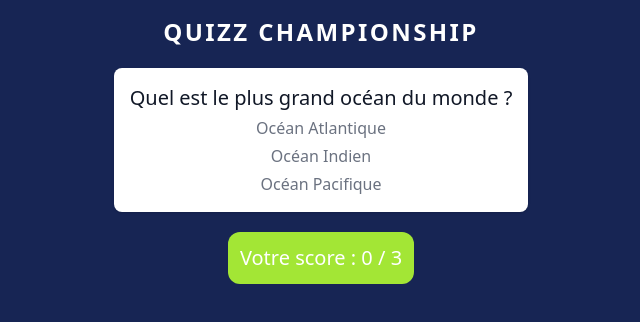
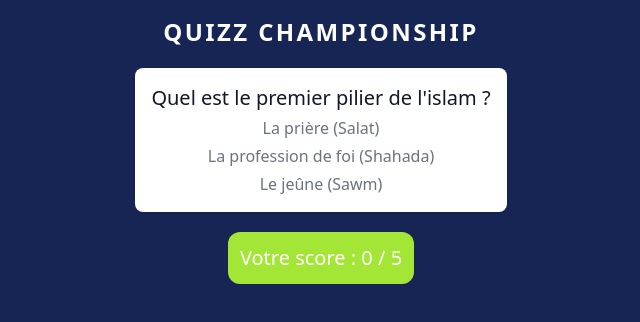
Before and after one commit to Fanou59/quizzReactJS, a React (Vite) app: page / in a window 1280 px wide. Shown: the top 322 px of the page, without its empty margins (319-959 px from the left). Built offline with nearby package versions, Linux system fonts and the light colour scheme.

Commit message:
Ajout de nouvelles données de quiz sur l'islam et la Seconde Guerre mondiale, refactorisation du composant Quiz pour intégrer le nouveau composant AnswerProposal et mise à jour de l'affichage des résultats.

```diff
--- a/src/App.jsx
+++ b/src/App.jsx
@@ -1,5 +1,7 @@
 import { Quiz } from "./components/Quiz";
 import { data } from "./data/data";
+import { secondeGuerre } from "./data/secondeGuerre";
+import { islam } from "./data/islam";
 
 function App() {
   return (
@@ -7,7 +9,7 @@ function App() {
       <h1 className="font-bold uppercase tracking-widest text-2xl text-white">
         Quizz Championship
       </h1>
-      <Quiz quizData={data} />
+      <Quiz quizData={islam} />
     </div>
   );
 }
--- /dev/null
+++ b/src/components/AnswerProposal.jsx
@@ -0,0 +1,10 @@
+export const AnswerProposal = ({ children, onClick }) => {
+  return (
+    <button
+      className="mt-1 text-gray-500 hover:bg-zinc-200 hover:rounded-xl hover:px-4 active:bg-zinc-300"
+      onClick={onClick}
+    >
+      {children}
+    </button>
+  );
+};
--- a/src/components/Quiz.jsx
+++ b/src/components/Quiz.jsx
@@ -1,5 +1,6 @@
 import { useState } from "react";
 import { Score } from "./Score";
+import { AnswerProposal } from "./AnswerProposal";
 
 export const Quiz = ({ quizData }) => {
   const [currentQuestion, setCurrentQuestion] = useState(0);
@@ -24,15 +25,20 @@ export const Quiz = ({ quizData }) => {
 
   if (showResults) {
     return (
-      <>
+      <div className="flex flex-col items-center gap-5">
         <Score score={score} quizData={quizData.length} />
+        {score >= 2 ? (
+          <span className="text-green-500">Bravo ! 🎉</span>
+        ) : (
+          <span className="text-red-500">Dommage ! 😢</span>
+        )}
         <button
           className="text-gray-900 bg-gradient-to-r from-lime-200 via-lime-400 to-lime-500 hover:bg-gradient-to-br focus:ring-4 focus:outline-none focus:ring-lime-300 dark:focus:ring-lime-800 font-medium rounded-lg text-sm px-5 py-2.5 text-center me-2 mb-2"
           onClick={resetQuiz}
         >
           Retry
         </button>
-      </>
+      </div>
     );
   }
 
@@ -40,19 +46,18 @@ export const Quiz = ({ quizData }) => {
 
   return (
     <>
-      <div className="mx-auto max-w-md rounded-lg bg-white shadow p-4">
+      <div className="mx-auto rounded-lg bg-white shadow p-4 flex-grow">
         <h2 className="text-xl font-medium text-gray-900">
           {question.questionText}
         </h2>
         <div className="flex flex-col items-center">
           {question.options.map((option, index) => (
-            <button
-              className="mt-1 text-gray-500"
+            <AnswerProposal
               key={index}
               onClick={() => handleAnswer(option.isCorrect)}
             >
               {option.text}
-            </button>
+            </AnswerProposal>
           ))}
         </div>
       </div>
--- /dev/null
+++ b/src/data/islam.js
@@ -0,0 +1,50 @@
+export const islam = [
+  {
+    id: 1,
+    questionText: "Quel est le premier pilier de l'islam ?",
+    options: [
+      { id: "a", text: "La prière (Salat)", isCorrect: false },
+      { id: "b", text: "La profession de foi (Shahada)", isCorrect: true },
+      { id: "c", text: "Le jeûne (Sawm)", isCorrect: false },
+    ],
+  },
+  {
+    id: 2,
+    questionText:
+      "Combien de fois par jour les musulmans doivent-ils prier (Salat) ?",
+    options: [
+      { id: "a", text: "3 fois", isCorrect: false },
+      { id: "b", text: "5 fois", isCorrect: true },
+      { id: "c", text: "7 fois", isCorrect: false },
+    ],
+  },
+  {
+    id: 3,
+    questionText: "Quel mois est associé au jeûne (Sawm) dans l'islam ?",
+    options: [
+      { id: "a", text: "Shawwal", isCorrect: false },
+      { id: "b", text: "Ramadan", isCorrect: true },
+      { id: "c", text: "Dhul-Hijjah", isCorrect: false },
+    ],
+  },
+  {
+    id: 4,
+    questionText:
+      "Quel est le pilier de l'islam qui consiste à donner une partie de ses richesses aux nécessiteux ?",
+    options: [
+      { id: "a", text: "Le pèlerinage (Hajj)", isCorrect: false },
+      { id: "b", text: "La zakat (aumône)", isCorrect: true },
+      { id: "c", text: "La prière (Salat)", isCorrect: false },
+    ],
+  },
+  {
+    id: 5,
+    questionText:
+      "Où les musulmans doivent-ils se rendre pour accomplir le pèlerinage (Hajj) ?",
+    options: [
+      { id: "a", text: "Médine", isCorrect: false },
+      { id: "b", text: "La Mecque", isCorrect: true },
+      { id: "c", text: "Jérusalem", isCorrect: false },
+    ],
+  },
+];
--- /dev/null
+++ b/src/data/secondeGuerre.js
@@ -0,0 +1,64 @@
+export const secondeGuerre = [
+  {
+    id: 1,
+    questionText:
+      "Quel événement a marqué le début de la Seconde Guerre mondiale ?",
+    options: [
+      { id: "a", text: "L'attaque de Pearl Harbor", isCorrect: false },
+      {
+        id: "b",
+        text: "L'invasion de la Pologne par l'Allemagne",
+        isCorrect: true,
+      },
+      { id: "c", text: "La bataille de Stalingrad", isCorrect: false },
+    ],
+  },
+  {
+    id: 2,
+    questionText:
+      "Quel pays était dirigé par Winston Churchill pendant la guerre ?",
+    options: [
+      { id: "a", text: "Les États-Unis", isCorrect: false },
+      { id: "b", text: "Le Royaume-Uni", isCorrect: true },
+      { id: "c", text: "La France", isCorrect: false },
+    ],
+  },
+  {
+    id: 3,
+    questionText:
+      "Quel était le nom de l'alliance formée par l'Allemagne, l'Italie et le Japon ?",
+    options: [
+      { id: "a", text: "Les Forces alliées", isCorrect: false },
+      { id: "b", text: "L'Axe", isCorrect: true },
+      { id: "c", text: "Le Pacte de Varsovie", isCorrect: false },
+    ],
+  },
+  {
+    id: 4,
+    questionText:
+      "Quelle bataille est considérée comme le tournant de la guerre en Europe ?",
+    options: [
+      { id: "a", text: "La bataille de Stalingrad", isCorrect: true },
+      { id: "b", text: "Le débarquement de Normandie", isCorrect: false },
+      { id: "c", text: "La bataille d'Angleterre", isCorrect: false },
+    ],
+  },
+  {
+    id: 5,
+    questionText:
+      "Quel événement a marqué la fin de la guerre dans le Pacifique ?",
+    options: [
+      { id: "a", text: "La bataille de Midway", isCorrect: false },
+      {
+        id: "b",
+        text: "Le largage des bombes atomiques sur Hiroshima et Nagasaki",
+        isCorrect: true,
+      },
+      {
+        id: "c",
+        text: "La signature du traité de Versailles",
+        isCorrect: false,
+      },
+    ],
+  },
+];
```
Also changed, not shown: 1 other file (tests, documents, lock files or other folders).
